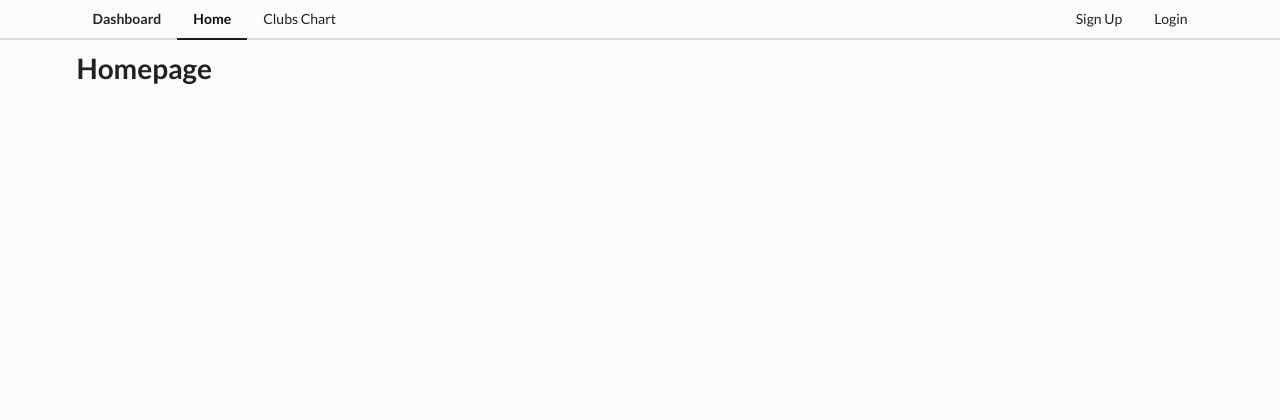
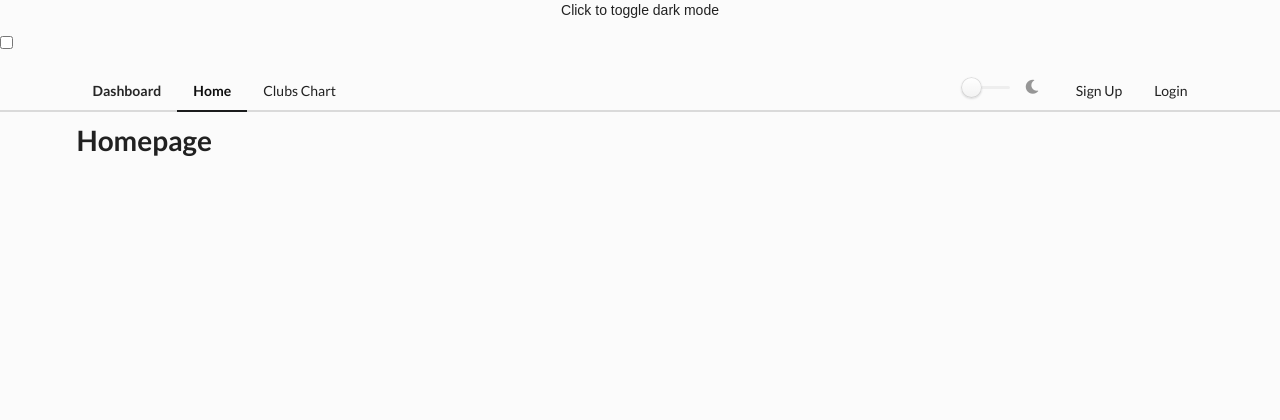
Before and after one commit to Sahil1709/django-chart, a Django app: page / in a window 1280 px wide. Shown: the top 420 px of the page. Run offline with Django 3.2, Linux system fonts and the light colour scheme; some libraries are stand-ins or nearby versions.

Commit message:
modified

```diff
--- /dev/null
+++ b/clubs/templates/profile.html
@@ -0,0 +1,3 @@
+{% extends 'base.html' %} {% block content %}
+<h1 class="ui header">Your Profile</h1>
+{% endblock content %} {% block scripts %}{% endblock scripts %}
--- a/clubs/urls.py
+++ b/clubs/urls.py
@@ -5,6 +5,7 @@ from . import views
 urlpatterns = [
     path('', views.home , name="Home"),
     path('register/', views.register , name="Register"),
+    path('profile/', views.profile , name="Profile"),
     path('logout/', views.logout_view , name="Logout"),
     path('clubs/', views.ClubChartView.as_view(), name="Club-Chart" )
 ]
--- a/clubs/views.py
+++ b/clubs/views.py
@@ -24,3 +24,6 @@ def logout_view(request):
     if request.method == "POST":
         logout(request)
         return redirect("/register")
+
+def profile(request):
+    return render(request, 'profile.html', {"pagename":"Profile","author":"Sahil Gupta"})
--- a/templates/base.html
+++ b/templates/base.html
@@ -1,5 +1,36 @@
 {% include 'header.html' %}
+<style>
+  body {
+    margin: 0;
+    padding: 0;
+  }
+  main {
+    transition: background 0.3s ease;
+    display: flex;
+    flex-direction: column;
+    justify-content: center;
+  }
+  main p {
+    align-self: center;
+    font-family: sans-serif;
+    transition: color 0.3s ease;
+  }
+  /*TOGGLE COLORS*/
+  .dark {
+    background: #545454;
+    color: #efefef;
+  }
+  p {
+    background: none !important;
+  }
+</style>
 <body>
+  <main id="main">
+    <p>Click to toggle dark mode</p>
+    <label class="switch">
+      <input type="checkbox" class="hidden" onclick="darkLight()" id="checkBox" />
+    </label>
+  </main>
   <div class="ui secondary pointing menu">
     <div class="ui container">
       <div class="header item">Dashboard</div>
@@ -8,13 +39,27 @@
         Clubs Chart
       </a>
       <div class="right menu">
+        {% comment %} <i class="sun icon"></i> {% endcomment %}
+        <div class="item">
+          <div class="ui form">
+            <div class="inline field">
+              <div class="ui slider checkbox">
+                <input id="checkBox" type="checkbox" tabindex="0" class="hidden" />
+                <label for=""><i class="moon icon"></i></label>
+              </div>
+            </div>
+          </div>
+        </div>
+
         {% if request.user.is_authenticated %}
-        <a class="item {% if request.path == '/profile/' %}active{% endif %}" href="">
+        <a class="item {% if request.path == '/profile/' %}active{% endif %}" href="/profile">
           Hello, {{user.username}}</a
         >
         <form action="/logout/" method="post">
           {% csrf_token %}
-          <button class="ui button" type="submit">Logout <i class="sign-out icon"></i></button>
+          <button class="ui right labeled icon button" type="submit">
+            Logout <i class="sign-out icon"></i>
+          </button>
         </form>
 
         {% else %}
@@ -27,6 +72,29 @@
       </div>
     </div>
   </div>
+  <script>
+    $(".ui.slider").checkbox();
+
+    $("#main").toggleClass(localStorage.toggled);
+
+    function darkLight() {
+      /*DARK CLASS*/
+      if (localStorage.toggled != "dark") {
+        $("#main, p").toggleClass("dark", true);
+        localStorage.toggled = "dark";
+      } else {
+        $("#main, p").toggleClass("dark", false);
+        localStorage.toggled = "";
+      }
+    }
+
+    /*Add 'checked' property to input if background == dark*/
+    if ($("main").hasClass("dark")) {
+      $("#checkBox").prop("checked", true);
+    } else {
+      $("#checkBox").prop("checked", false);
+    }
+  </script>
   {% block content %} {% endblock content %} {% block scripts %} {% endblock scripts %}
 </body>
 {% include 'footer.html' %}
--- a/templates/header.html
+++ b/templates/header.html
@@ -10,6 +10,13 @@
       rel="stylesheet"
       type="text/css"
       href="https://cdnjs.cloudflare.com/ajax/libs/semantic-ui/2.2.14/semantic.min.css"
+    />
+    <link
+      rel="stylesheet"
+      href="https://cdnjs.cloudflare.com/ajax/libs/semantic-ui/2.4.1/components/icon.min.css"
+      integrity="sha512-8Tb+T7SKUFQWOPIQCaLDWWe1K/SY8hvHl7brOH8Nz5z1VT8fnf8B+9neoUzmFY3OzkWMMs3OjrwZALgB1oXFBg=="
+      crossorigin="anonymous"
+      referrerpolicy="no-referrer"
     />
     <!-- jQuery -->
     <script src="https://code.jquery.com/jquery-3.3.1.min.js"></script>
```
Also changed, not shown: db.sqlite3.
